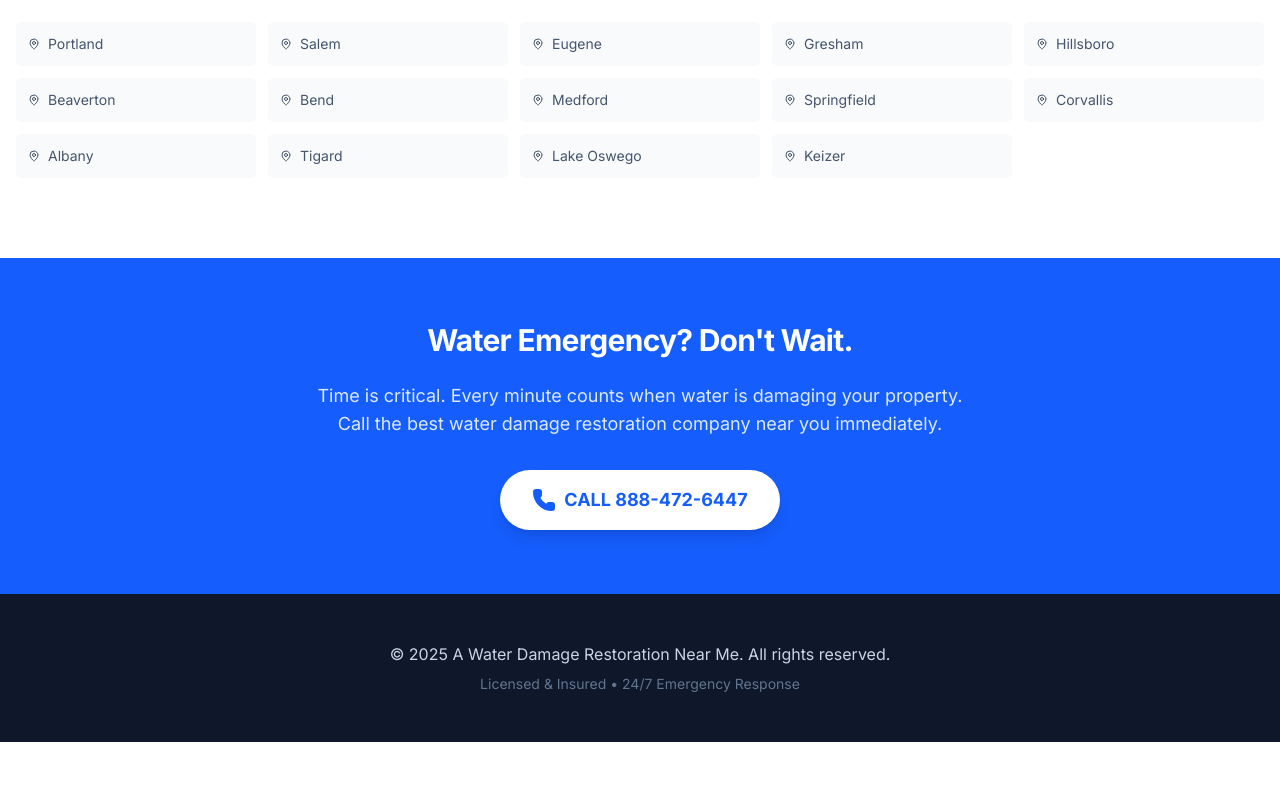
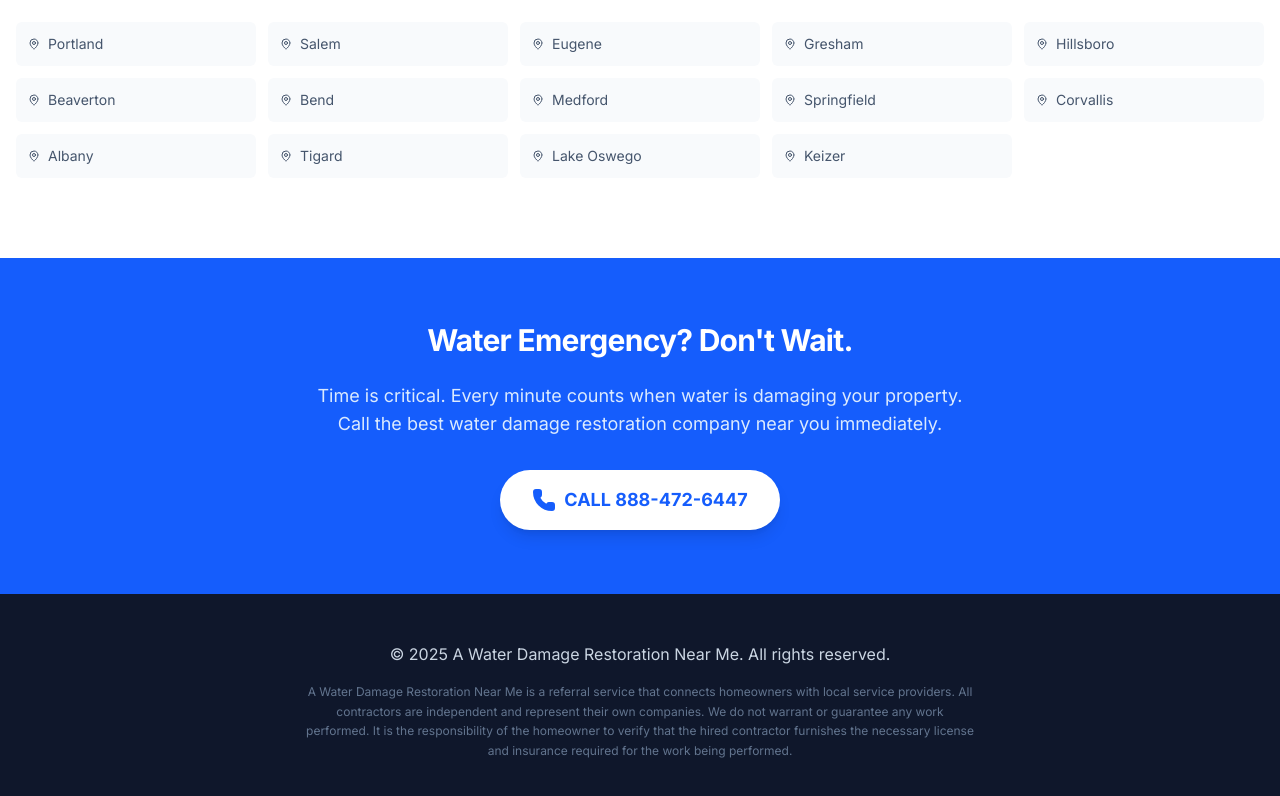
Before and after one commit to widescopeindustries/awaterdamagerestorationnearme, a Next.js app: page / in a window 1280 px wide. Shown: the part 3162-3958 px from the top of the page. Before the commit the page ends 3904 px from the top, so only its background shows below. Built offline with nearby package versions, Linux system fonts and the light colour scheme.

Commit message:
Add legal disclaimer to footer for lead gen compliance

```diff
--- a/src/app/layout.tsx
+++ b/src/app/layout.tsx
@@ -38,7 +38,11 @@ export default function RootLayout({
         <footer className="bg-slate-900 text-slate-300 py-12">
           <div className="container mx-auto px-4 text-center">
             <p>&copy; {new Date().getFullYear()} A Water Damage Restoration Near Me. All rights reserved.</p>
-            <p className="mt-2 text-sm text-slate-500">Licensed & Insured • 24/7 Emergency Response</p>
+            <p className="mt-4 text-xs text-slate-500 max-w-2xl mx-auto leading-relaxed">
+              A Water Damage Restoration Near Me is a referral service that connects homeowners with local service providers.
+              All contractors are independent and represent their own companies. We do not warrant or guarantee any work performed.
+              It is the responsibility of the homeowner to verify that the hired contractor furnishes the necessary license and insurance required for the work being performed.
+            </p>
           </div>
         </footer>
       </body>
```
